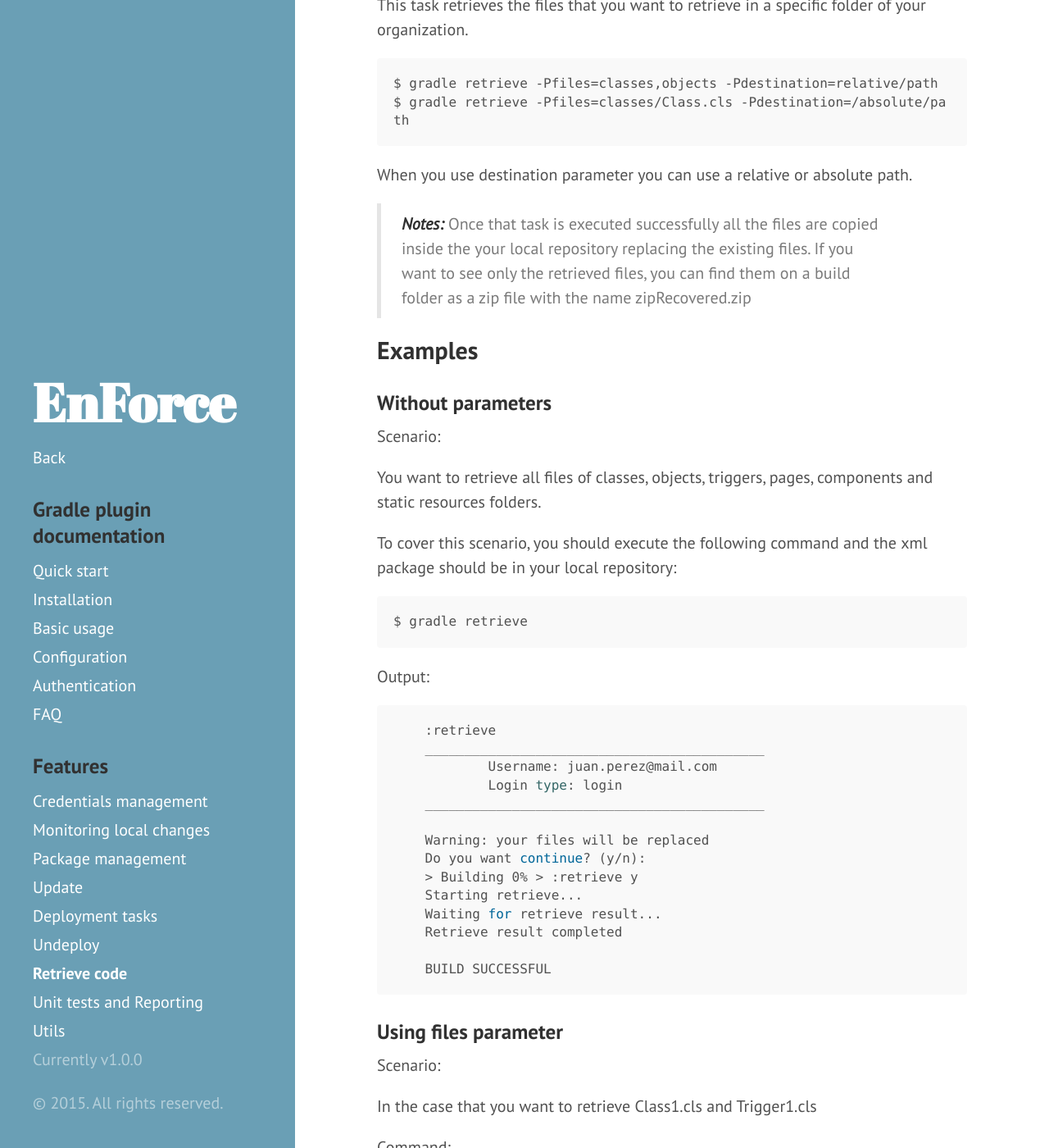
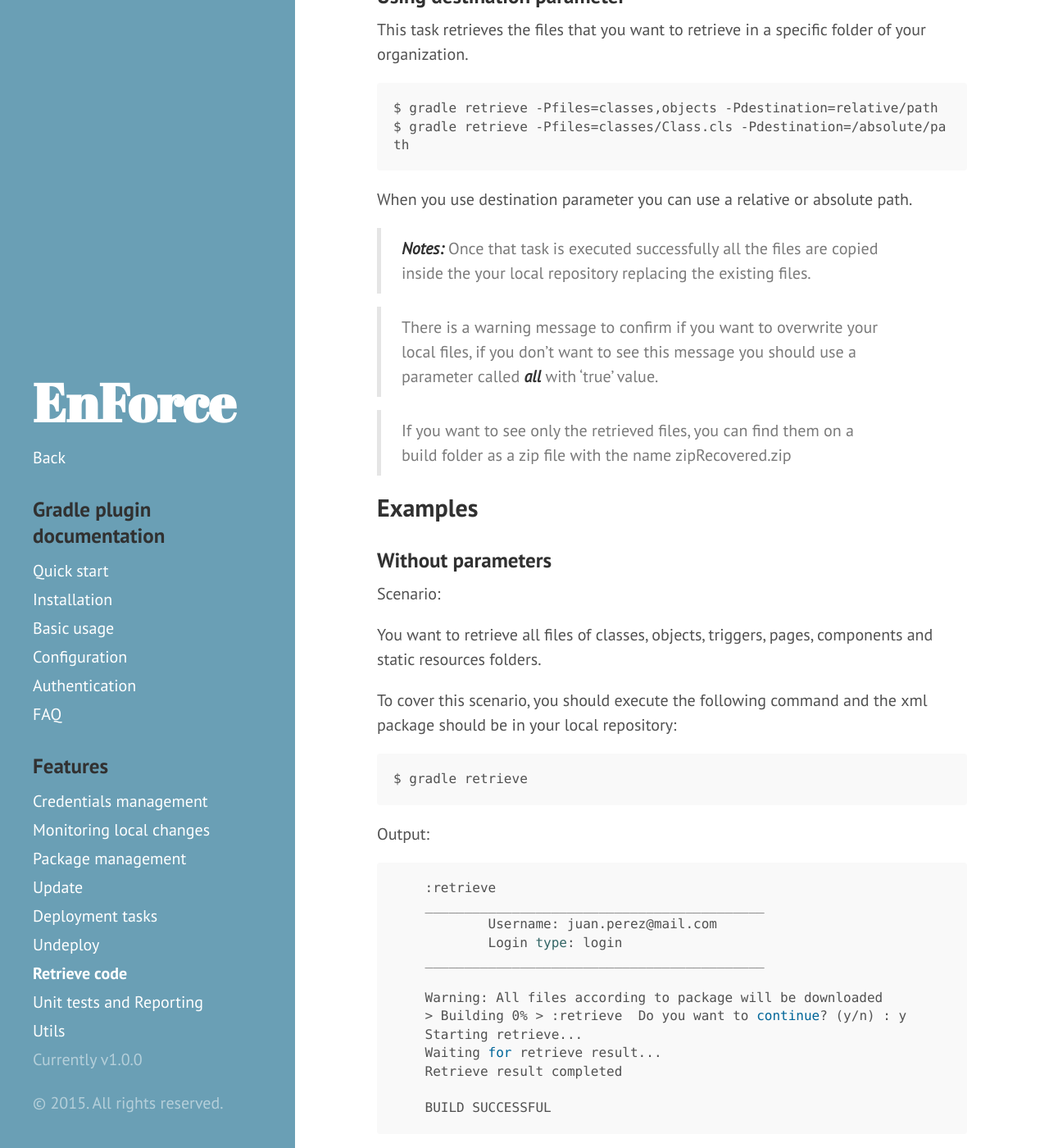
Before and after one commit to fundacionjala/enforce-gradle-plugin, a Jekyll site: the page built from _docs/retrieve.md, in a window 1280 px wide and 1400 px high, scrolled down 2645 px. Shown: the whole window at 82% size. Built offline with Jekyll 4.4.1, drawn with Linux system fonts in a browser that asks for light colours; some of the changed text lies outside the part shown.

Commit message:
all parameter was added in retrieve task

```diff
--- a/_docs/retrieve.md
+++ b/_docs/retrieve.md
@@ -25,7 +25,7 @@
 
 #### **Parameters**
 
-This task has two parameters called ***files*** and ***destination***, where the first parameter is used to download  specifics files. It supports files and folders, another one is used to indicate destination of files that will be downloaded.
+This task has three parameters called ***files***, ***destination*** and ***all***, where the first parameter is used to download  specifics files. It supports files and folders, the second one is used to indicate destination of files that will be downloaded and the third one is used to avoid confirm message and overwrite existing files.
 
 ## Executing Retrieve task
 
@@ -92,7 +92,10 @@
 
 >***Notes:***
 >Once that task is executed successfully all the files are copied inside the your local repository replacing the existing files.
- If you want to see only the retrieved files, you can find them on a build folder as a zip file with the name zipRecovered.zip
+
+>There is a warning message to confirm if you want to overwrite your local files, if you don't want to see this message you should use a parameter called ***all*** with 'true' value.
+
+>If you want to see only the retrieved files, you can find them on a build folder as a zip file with the name zipRecovered.zip
 
 ## Examples
 
@@ -115,9 +118,8 @@
             Login type: login
     ___________________________________________
 
-    Warning: your files will be replaced
-    Do you want continue? (y/n):
-    > Building 0% > :retrieve y
+    Warning: All files according to package will be downloaded
+    > Building 0% > :retrieve  Do you want to continue? (y/n) : y
     Starting retrieve...
     Waiting for retrieve result...
     Retrieve result completed
```
